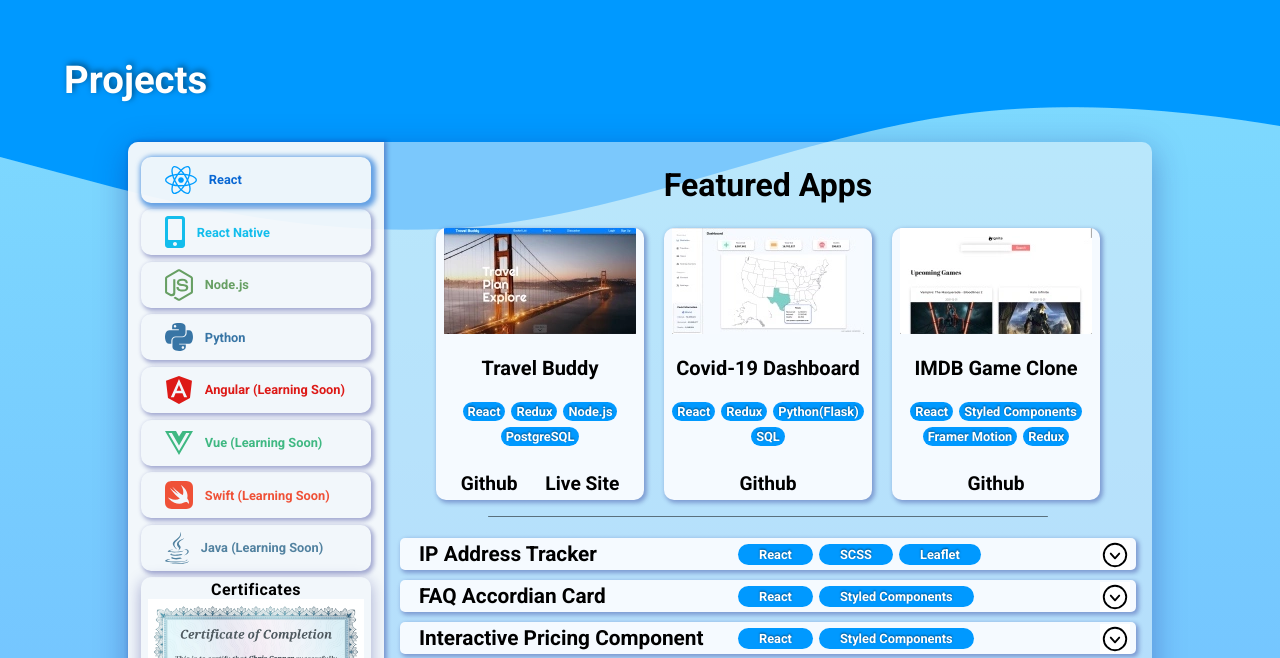
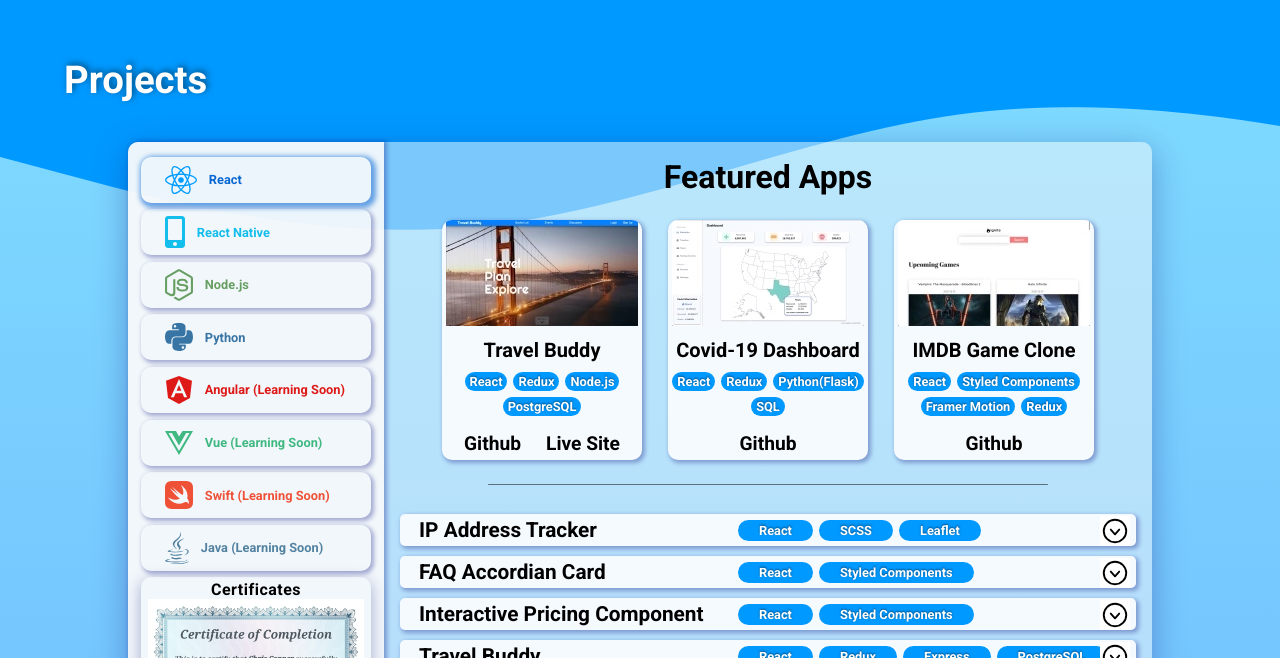
Before and after one commit to cconner57/React-Portfolio-2.0, a React (Create React App) app: page / in a window 1280 px wide. Shown: the part 771-1429 px from the top of the page. Built offline with nearby package versions, Linux system fonts and the light colour scheme.

Commit message:
Fixed margins

```diff
--- a/src/components/TechItem.js
+++ b/src/components/TechItem.js
@@ -51,8 +51,8 @@
 	flex-direction: column;
 	justify-content: space-between;
 	align-items: center;
-	height: 17rem;
-	width: 13rem;
+	height: 15rem;
+	width: 12.5rem;
 	border-radius: 10px;
 	box-shadow: 2px 2px 4px 1px hsla(236, 63%, 33%, 0.37);
 	overflow: hidden;
--- a/src/pages/ProjectsSection.js
+++ b/src/pages/ProjectsSection.js
@@ -168,13 +168,13 @@
 	h2 {
 		color: black;
 		font-size: clamp(2rem, 2.5vw, 3rem);
-		margin: 1.5rem 0;
+		margin: 1rem 0 1.5rem;
 		user-select: none;
 	}
 	hr {
 		width: 35rem;
 		height: 5px;
-		margin: 1rem 0;
+		margin: 1.5rem 0;
 		background: hsla(0, 0%, 0%, 0.5);
 		border: none;
 		border-radius: 10px;
```
Also changed, not shown: 1 other file (tests, documents, lock files or other folders).
